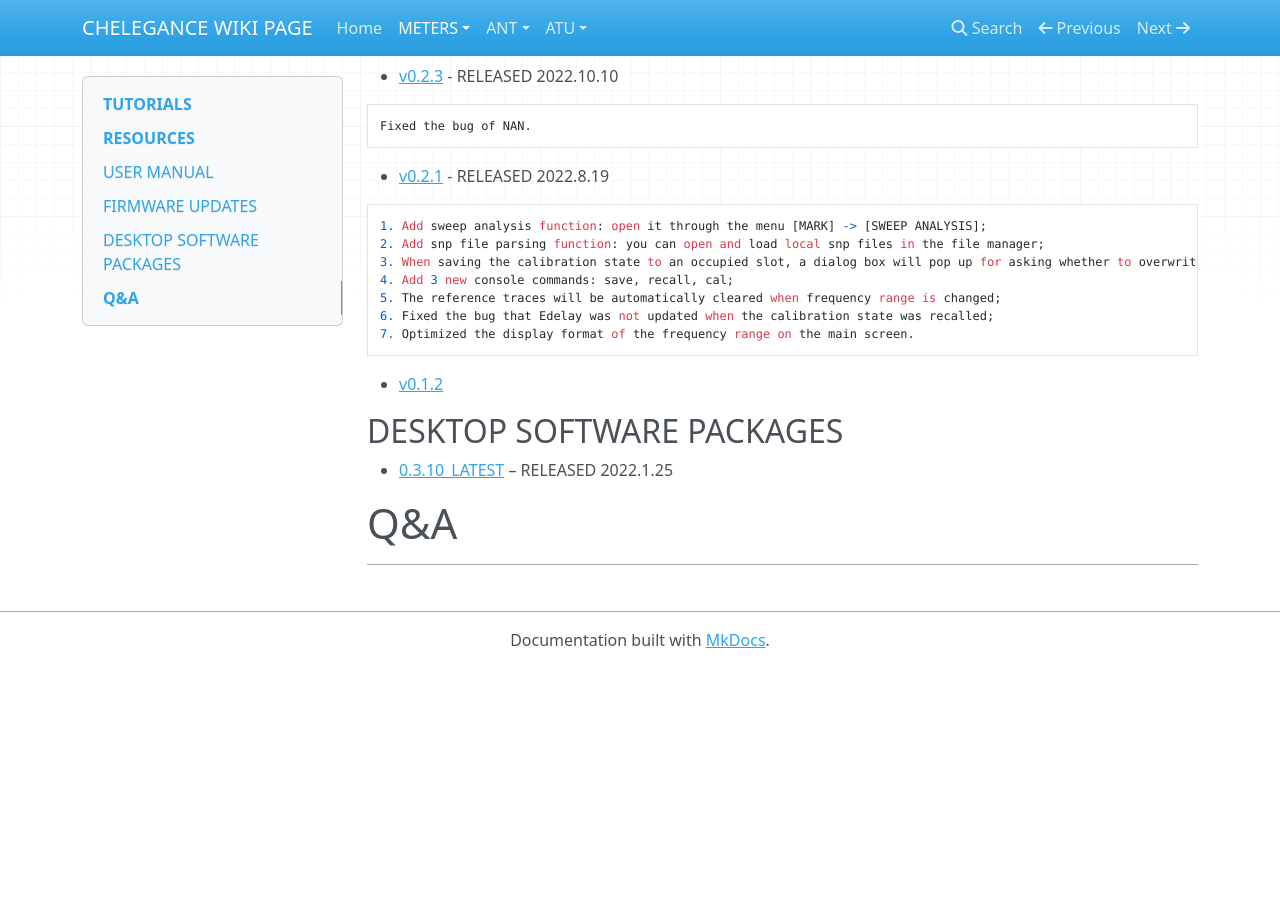
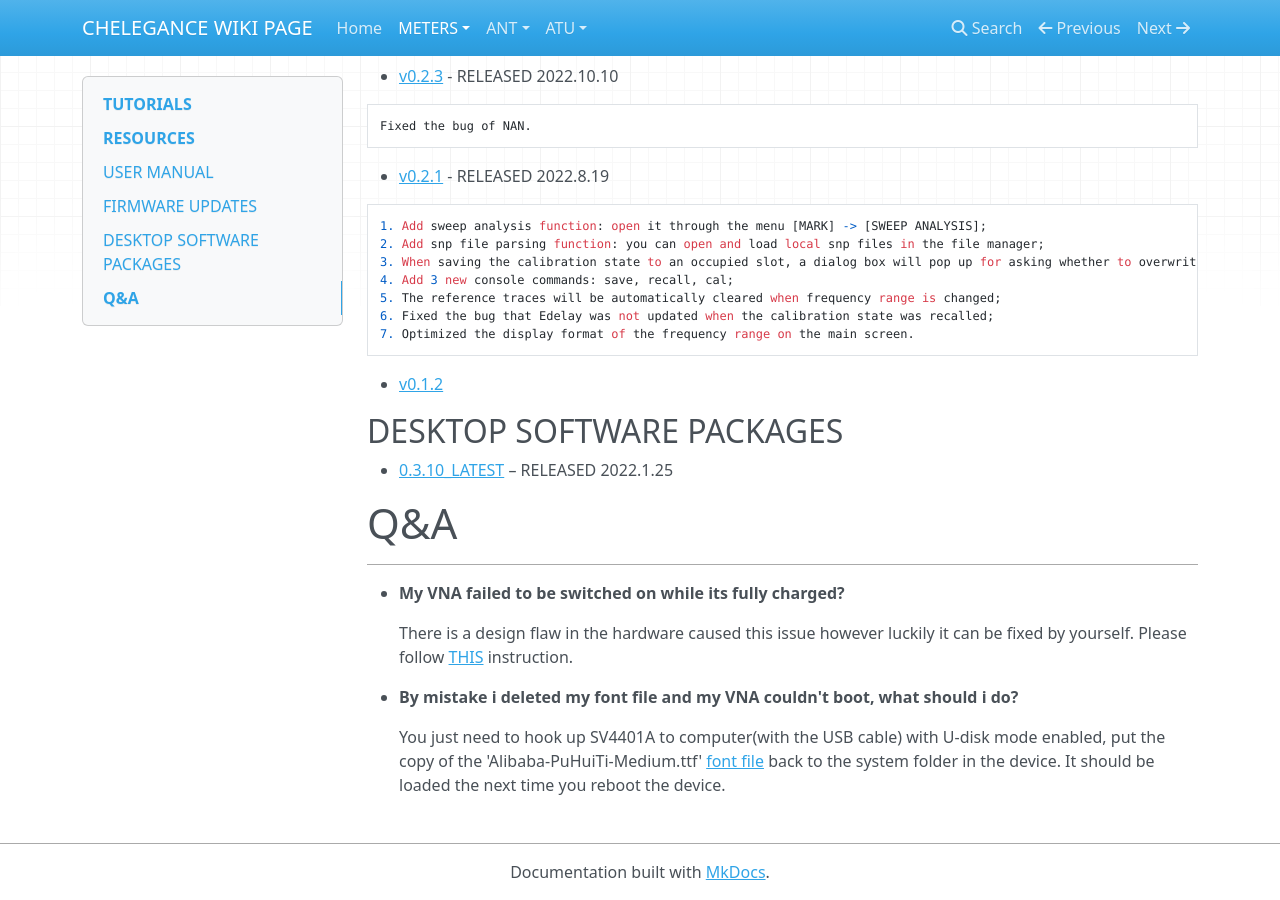
Before and after one commit to CHELEGANCE/WIKI, an MkDocs documentation site: the page built from docs/METER/SV4401A/SV4401A.md, in a window 1280 px wide and 900 px high, scrolled down 826 px. Built offline with MkDocs 1.6.1, drawn with Linux system fonts in a browser that asks for light colours; nearby versions of some CDN libraries; before the commit the page ends 1494 px from its top, so only the background shows below that.

Commit message:
4401a q&a update

```diff
--- a/docs/METER/SV4401A/SV4401A.md
+++ b/docs/METER/SV4401A/SV4401A.md
@@ -63,6 +63,16 @@
 # Q&A
 ---
 
+* **My VNA failed to be switched on while its fully charged?**
+
+    There is a design flaw in the hardware caused this issue however luckily it can be fixed by yourself. Please follow [THIS](notboot-while-fullycharged.pdf) instruction.
+
+* **By mistake i deleted my font file and my VNA couldn't boot, what should i do?**
+
+    You just need to hook up SV4401A to computer(with the USB cable) with U-disk mode enabled, put the copy of the 'Alibaba-PuHuiTi-Medium.ttf' [font file](Alibaba-PuHuiTi-Medium.ttf) back to the system folder in the device. It should be loaded the next time you reboot the device.
+
+
+
 <!--
 * I purchased an SV4401A From DX Engineering. Last night while going through the manual and following the procedures, while in the Store/Recall section I deleted the Font File in error. The unit no longer loads and I get an error. I tried doing an update. It was successful, but did not update the Font File. I have a copy of the font file (Alibaba-PuHuiTi-Medium.ttf). How can I get the file back into the SV4401A? Since the unit is only a week or so old, I do not want to get into it before I find out what is involved. Is the memory card soldered in to the board or is it in a socket? Is there a way to load it back in to the unit? Thank You.
 -->
```
Also changed, not shown: 2 other files.
